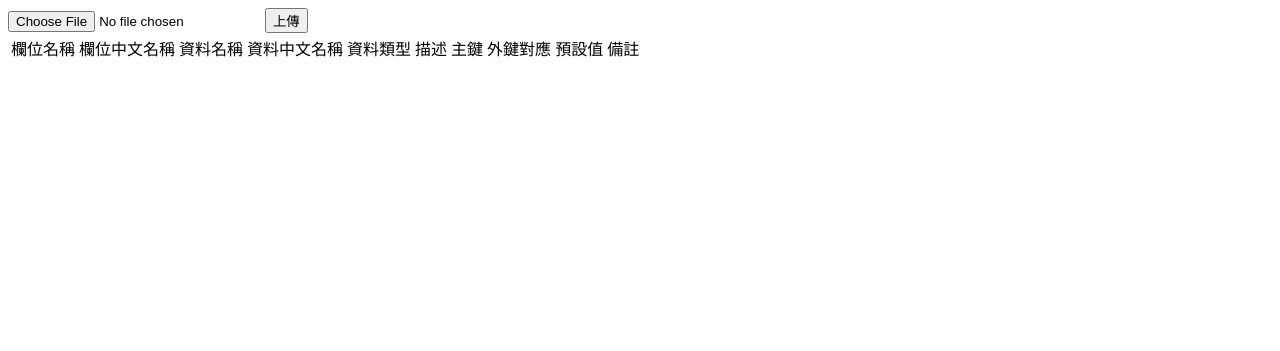
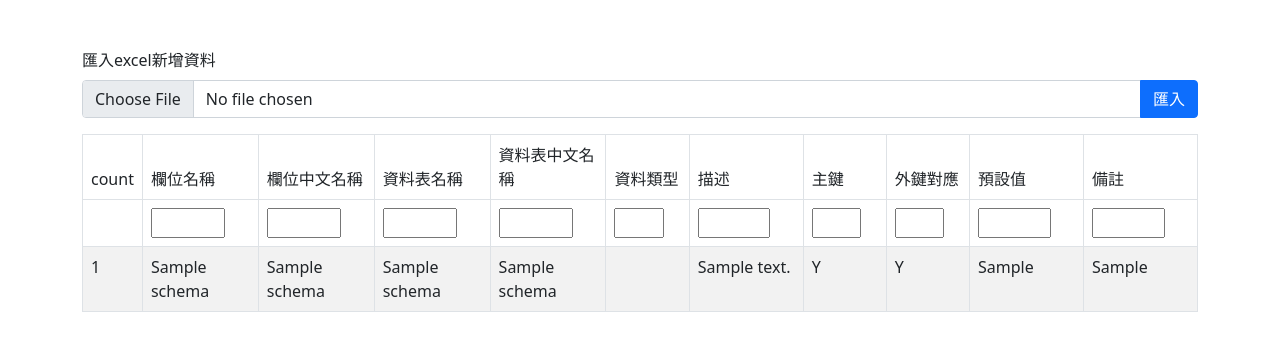
Before and after one commit to yang8006yang/Table-Schema-Search, a PHP site: page / in a window 1280 px wide. Shown: the top 351 px of the page. Run offline with PHP 8.4, Linux system fonts and the light colour scheme; tables that the repository leaves empty or names only in its code hold one stand-in row (values such as "Sample post").

Commit message:
[add] 表格上方模糊搜尋欄完成

```diff
--- /dev/null
+++ b/get_data.php
@@ -0,0 +1,42 @@
+<?php
+require 'config.php';
+
+$table=$_GET['table'];
+$num=$_GET['num'];
+$query=(isset($_GET['query']))?$_GET['query']:'';
+if(!empty($query)){
+    $sql_query = "";
+    foreach ($query as $key => $val) {
+        if(empty($sql_query)){
+             $sql_query = " `$key` LIKE '%$val%' ";
+        }else{
+            $sql_query .= "&& `$key` LIKE '%$val%' ";
+        }
+    }
+    $sql = "SELECT * FROM `$table` WHERE ".$sql_query;
+}else{
+    $sql = "SELECT * FROM `$table` LIMIT $num";
+}
+$count=0;
+$rows = $pdo->query($sql)->fetchAll(PDO::FETCH_ASSOC);
+        $rows = $pdo->query($sql)->fetchAll(PDO::FETCH_ASSOC);
+        foreach ($rows as $row) :
+            $count+=1;
+            if ($count >$num)    {
+                break;
+            }
+            ?>
+            <tr>
+                <td><?=$count?></td>
+                <td><?=$row['name']?></td>
+                <td><?=$row['name_zh']?></td>
+                <td><?=$row['table_name']?></td>
+            <td><?=$row['table_name_zh']?></td>
+            <td><?=$row['type']?></td>
+            <td><?=$row['description']?></td>
+            <td><?=($row['key'])?'Y':''?></td>
+            <td><?=($row['fk'])?'Y':''?></td>
+            <td><?=$row['default']?></td>
+            <td><?=$row['remark']?></td>
+        </tr>
+            <?php endforeach; ?>
--- a/index.php
+++ b/index.php
@@ -3,27 +3,38 @@ require 'vendor/autoload.php';
 require 'config.php';
 
 use PhpOffice\PhpSpreadsheet\Spreadsheet;
+
+$table = 'fmarketing_schema';
+$num = 20;
 ?>
 
 <!DOCTYPE html>
 <html lang="en">
+
 <head>
     <meta charset="UTF-8">
     <meta name="viewport" content="width=device-width, initial-scale=1.0">
     <title>Table Schema Search</title>
+    <link href="https://cdn.jsdelivr.net/npm/bootstrap@5.0.0/dist/css/bootstrap.min.css" rel="stylesheet" integrity="sha384-wEmeIV1mKuiNpC+IOBjI7aAzPcEZeedi5yW5f2yOq55WWLwNGmvvx4Um1vskeMj0" crossorigin="anonymous">
 </head>
+
 <body>
+    <div class="container mt-5">
         <form action="" method="post" enctype="multipart/form-data">
-        <input type="file" name="excel_file" id="excel" accept=".xlsx">
-        <input type="submit" value="上傳" name="import">
+            <label for="excel" class="form-label">匯入excel新增資料</label>
+            <div class="input-group mb-3">
+                <input type="file" name="excel_file" id="excel" accept=".xlsx" class="form-control">
+                <input type="submit" value="匯入" name="import" class="btn btn-primary">
+            </div>
         </form>
-
-    <table>
+        <table class="table table-striped table-bordered " style="height: fit-content;">
+            <thead>
                 <tr>
+                    <td>count</td>
                     <td>欄位名稱</td>
                     <td>欄位中文名稱</td>
-            <td>資料名稱</td>
-            <td>資料中文名稱</td>
+                    <td>資料表名稱</td>
+                    <td>資料表中文名稱</td>
                     <td>資料類型</td>
                     <td>描述</td>
                     <td>主鍵</td>
@@ -31,15 +42,33 @@ use PhpOffice\PhpSpreadsheet\Spreadsheet;
                     <td>預設值</td>
                     <td>備註</td>
                 </tr>
+                <tr>
+                    <td></td>
+                    <td><input type="text" id='name' name='name' class="query_word w-75"></td>
+                    <td><input type="text" name='name_zh' class="query_word w-75"></td>
+                    <td><input type="text" name='table_name_zh' class="query_word w-75"></td>
+                    <td><input type="text" name='table_name' class="query_word w-75"></td>
+                    <td><input type="text" name='type' class="query_word w-75"></td>
+                    <td><input type="text" name='description' class="query_word w-75"></td>
+                    <td><input type="text" name='key' class="query_word w-75"></td>
+                    <td><input type="text" name='fk' class="query_word w-75"></td>
+                    <td><input type="text" name='default' class="query_word w-75"></td>
+                    <td><input type="text" name='remark' class="query_word w-75"></td>
+                </tr>
+            </thead>
+                <tbody id='sheet'>
+            </tbody>
+        </table>
+    </div>
 
-    </table>
 
     <?php
-    if(isset($_POST['import'])){
-        $file_name =date("Y.m.d") . " - " . date("h.i.sa") . "." . $_FILES['excel_file']['name'];
+    $row = null;
+    if (isset($_POST['import'])) {
+        $file_name = date("Y.m.d") . " - " . date("h.i.sa") . "." . $_FILES['excel_file']['name'];
         $file_type = $_FILES['excel_file']['type'];
 
-        if($file_type == "application/vnd.openxmlformats-officedocument.spreadsheetml.sheet"){
+        if ($file_type == "application/vnd.openxmlformats-officedocument.spreadsheetml.sheet") {
             $targetDirectory = "uploads/" . $file_name;
             move_uploaded_file($_FILES['excel_file']['tmp_name'], $targetDirectory);
             try {
@@ -56,11 +85,11 @@ use PhpOffice\PhpSpreadsheet\Spreadsheet;
                 foreach ($worksheet->getRowIterator() as $row) {
                     $cellIterator = $row->getCellIterator();
                     $cellIterator->setIterateOnlyExistingCells(FALSE); //空儲存格也要讀取
-                    $data=[];
+                    $data = [];
                     foreach ($cellIterator as $cell) {
-                        $data[]=$cell->getValue();
+                        $data[] = $cell->getValue();
                     }
-                    $sql="INSERT INTO `fmarketing_schema`(`name`, `name_zh`, `table_name`,`table_name_zh`, `type`, `description`, `key`, `fk`, `default`, `remark`) VALUES (?,?,?,?,?,?,?,?,?,?)";
+                    $sql = "INSERT INTO `fmarketing_schema`(`name`, `name_zh`, `table_name`,`table_name_zh`, `type`, `description`, `key`, `fk`, `default`, `remark`) VALUES (?,?,?,?,?,?,?,?,?,?)";
                     $stmt = $pdo->prepare($sql);
                     $stmt->execute($data);
                 }
@@ -71,11 +100,11 @@ use PhpOffice\PhpSpreadsheet\Spreadsheet;
                     document.location.href = '';
                     </script>
                     ";
-            } catch(PDOException $e) {
+            } catch (PDOException $e) {
+                echo "錯誤：" . $e->getMessage();
                 $pdo->rollBack();
-                echo "錯誤：" . $e->getMessage();
             }
-        }else{
+        } else {
 
             echo
             "
@@ -87,5 +116,35 @@ use PhpOffice\PhpSpreadsheet\Spreadsheet;
     };
 
     ?>
+
+    <script src="https://cdn.jsdelivr.net/npm/bootstrap@5.0.0/dist/js/bootstrap.bundle.min.js" integrity="sha384-p34f1UUtsS3wqzfto5wAAmdvj+osOnFyQFpp4Ua3gs/ZVWx6oOypYoCJhGGScy+8" crossorigin="anonymous"></script>
+    <script src="https://cdnjs.cloudflare.com/ajax/libs/jquery/3.7.1/jquery.min.js" integrity="sha512-v2CJ7UaYy4JwqLDIrZUI/4hqeoQieOmAZNXBeQyjo21dadnwR+8ZaIJVT8EE2iyI61OV8e6M8PP2/4hpQINQ/g==" crossorigin="anonymous" referrerpolicy="no-referrer"></script>
+    <script>
+        $(document).ready(function() {
+            load_data();
+
+            function load_data(query) {
+                let data = {
+                    'query': query,
+                    'table': '<?= $table; ?>',
+                    'num': '<?= $num; ?>'
+                }
+                $.get("./get_data.php", data, function(res) {
+                    $('#sheet').html(res);
+                })
+            }
+            let query = {};
+            $('.query_word').keyup(function() {
+                query[$(this).attr('name')] = $(this).val();
+                console.log("O");
+                if (query != '') {
+                    load_data(query);
+                } else {
+                    load_data();
+                }
+            })
+        })
+    </script>
 </body>
+
 </html>
```
Lines whose indentation alone changed are shown as unchanged.
